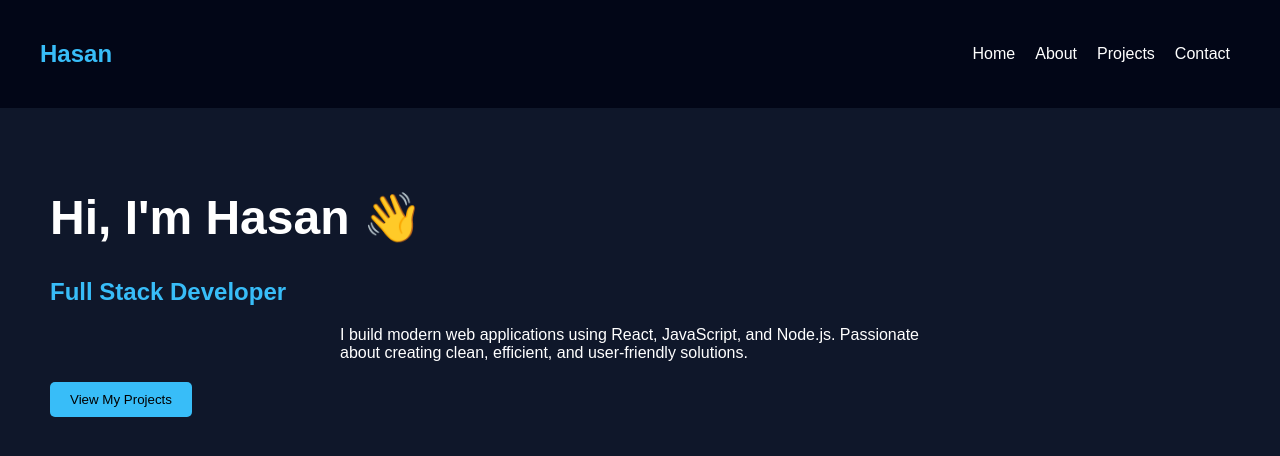
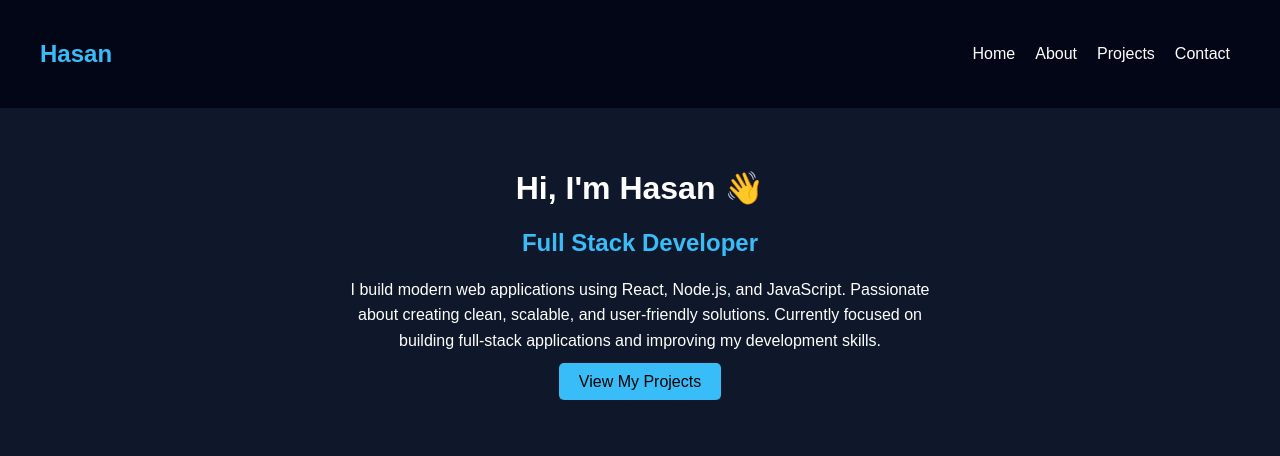
Before and after one commit to Has-has/portfolio, a React app: page / in a window 1280 px wide. Shown: the top 456 px of the page. Built offline with nearby package versions, Linux system fonts and the light colour scheme; the HTML template or start-up script is replaced by a standard one.

Commit message:
portfolio content upgrade

```diff
--- a/src/pages/About.jsx
+++ b/src/pages/About.jsx
@@ -1,5 +1,27 @@
 function About() {
-  return <h2>About Me</h2>;
+  return (
+    <div style={{ padding: "40px", maxWidth: "700px", margin: "auto" }}>
+      <h1>About Me</h1>
+
+      <p style={{ lineHeight: "1.6", marginTop: "20px" }}>
+        I am a Software Engineering Technology graduate with a strong
+        interest in full stack development. I have experience working in
+        fast-paced environments where I supported and coordinated
+        technology projects.
+      </p>
+
+      <p style={{ lineHeight: "1.6", marginTop: "15px" }}>
+        My technical skills include React, JavaScript, Node.js, and building
+        APIs. I enjoy solving problems, learning new technologies, and
+        creating applications that provide real value to users.
+      </p>
+
+      <p style={{ lineHeight: "1.6", marginTop: "15px" }}>
+        Currently, I am focused on building full stack projects and
+        improving my skills to grow as a software developer.
+      </p>
+    </div>
+  );
 }
 
 export default About;
--- a/src/pages/Home.jsx
+++ b/src/pages/Home.jsx
@@ -1,34 +1,31 @@
-import { Link } from "react-router-dom";
-
 function Home() {
   return (
-    <div style={{ padding: "50px" }}>
-      <h1 style={{ fontSize: "48px" }}>
-        Hi, I'm Hasan 👋
-      </h1>
+    <div style={{ padding: "40px", textAlign: "center" }}>
+      <h1>Hi, I'm Hasan 👋</h1>
 
-      <h2 style={{ color: "#38bdf8" }}>
+      <h2 style={{ color: "#38bdf8", marginTop: "10px" }}>
         Full Stack Developer
       </h2>
 
-      <p style={{ maxWidth: "600px", margin: "20px auto" }}>
-        I build modern web applications using React, JavaScript, and Node.js.
-        Passionate about creating clean, efficient, and user-friendly solutions.
+      <p style={{ maxWidth: "600px", margin: "20px auto", lineHeight: "1.6" }}>
+        I build modern web applications using React, Node.js, and JavaScript.
+        Passionate about creating clean, scalable, and user-friendly solutions.
+        Currently focused on building full-stack applications and improving my development skills.
       </p>
 
-      <Link to="/projects">
-  <button
+      <a
+        href="/projects"
         style={{
+          backgroundColor: "#38bdf8",
+          color: "#000",
           padding: "10px 20px",
-      backgroundColor: "#38bdf8",
-      border: "none",
           borderRadius: "5px",
-      cursor: "pointer",
+          textDecoration: "none",
+          fontWeight: "500",
         }}
       >
         View My Projects
-  </button>
-</Link>
+      </a>
     </div>
   );
 }
--- a/src/pages/Projects.jsx
+++ b/src/pages/Projects.jsx
@@ -15,7 +15,7 @@ function Projects() {
           }
         >
           <h3>Portfolio Website</h3>
-          <p>Built using React, JavaScript, HTML, and CSS.</p>
+          <p>A responsive personal portfolio built with React to showcase projects,skills, and experience. Includes routing, reusable components, and deployment using Vercel.</p>
 
           <div style={{ marginTop: "15px" }}>
             <a
@@ -49,7 +49,7 @@ function Projects() {
           }
         >
           <h3>REST API</h3>
-          <p>Backend API built with Node.js and Express.</p>
+          <p>A RESTful API built with Node.js and Express, supporting CRUD operations and structured endpoints for scalable backend development.</p>
 
           <div style={{ marginTop: "15px" }}>
             <a
```
Lines whose indentation alone changed are shown as unchanged.
